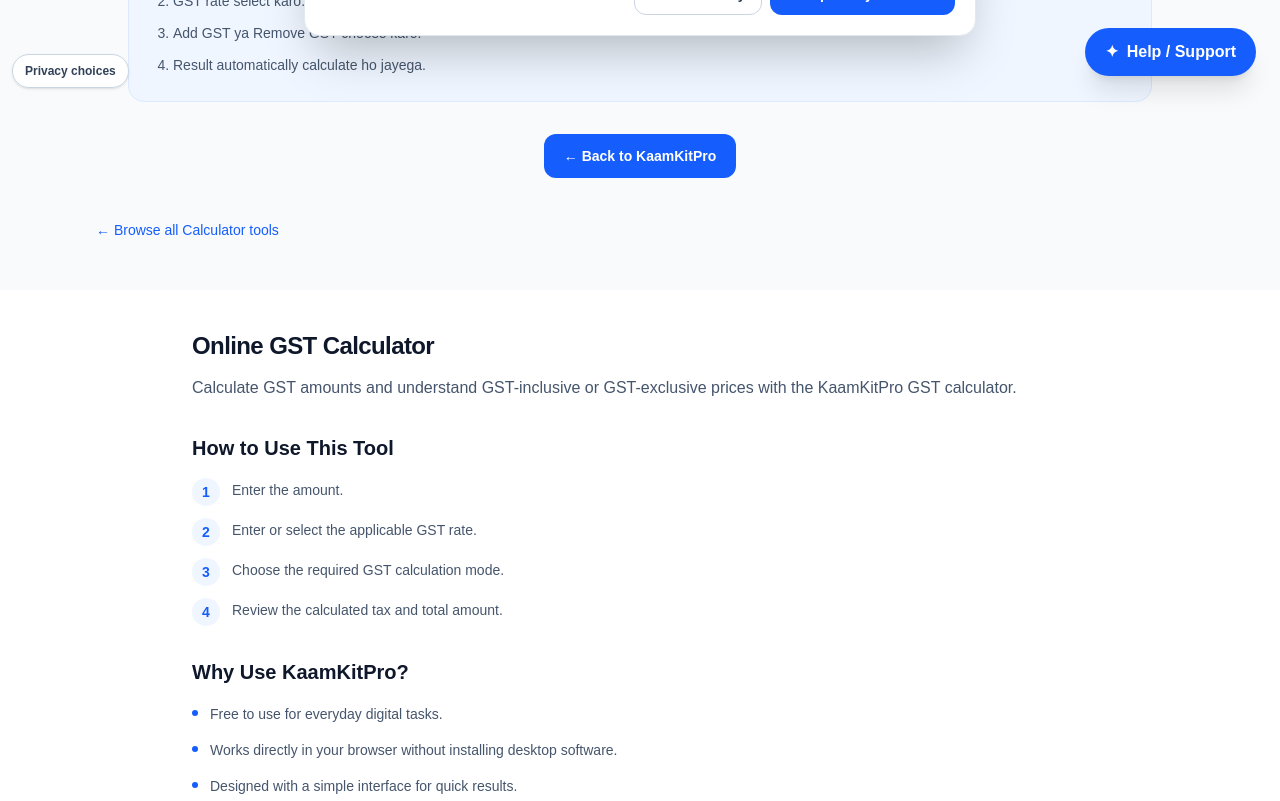
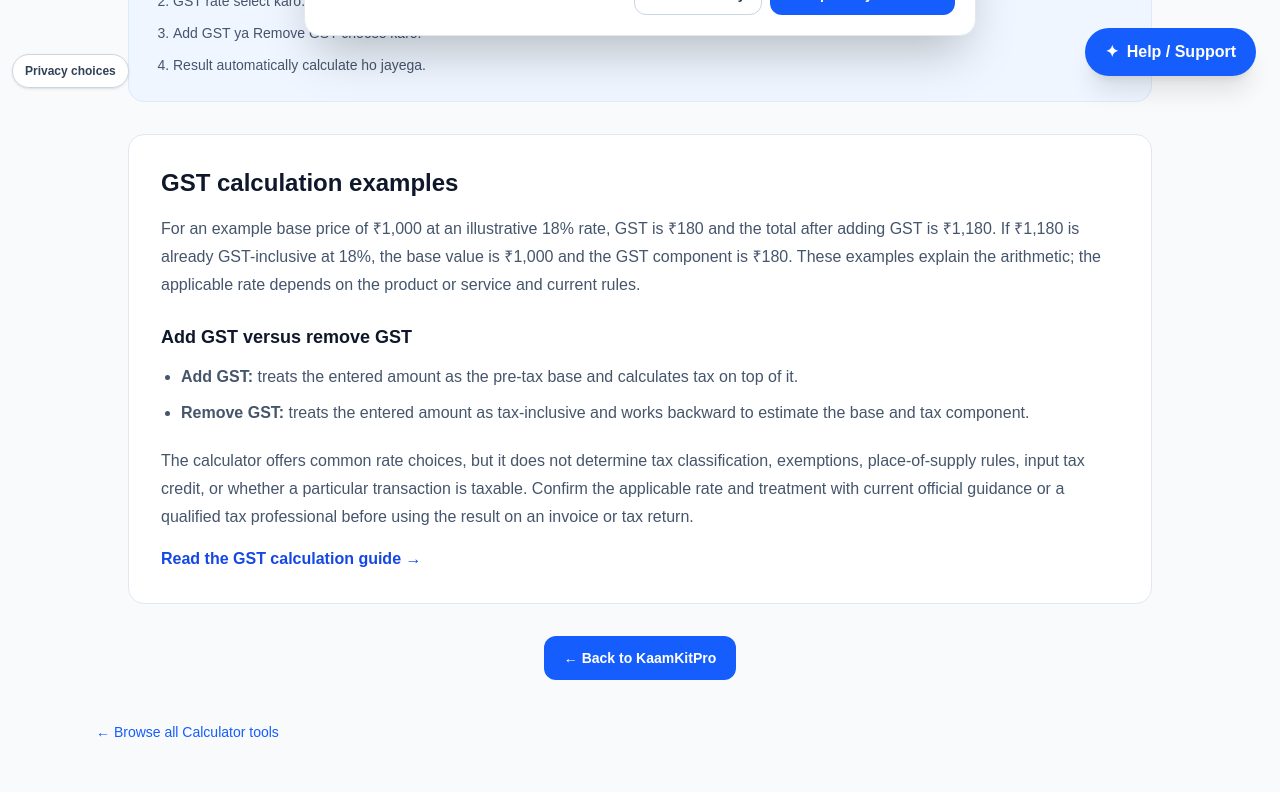
Before and after one commit to WellProSoftware/kaamkitpro, a Next.js app: page /tools/gst-calculator in a window 1280 px wide. Shown: the part 700-1501 px from the top of the page. Built offline with nearby package versions, Linux system fonts and the light colour scheme.

Commit message:
content: explain calculator assumptions and image compression choices

```diff
--- a/src/app/tools/gst-calculator/page.tsx
+++ b/src/app/tools/gst-calculator/page.tsx
@@ -151,6 +151,22 @@ export default function GSTCalculatorPage() {
           </ol>
         </section>
 
+        <section className="mt-8 rounded-2xl border border-slate-200 bg-white p-6 sm:p-8">
+          <h2 className="text-2xl font-bold">GST calculation examples</h2>
+          <p className="mt-4 leading-7 text-slate-600">
+            For an example base price of ₹1,000 at an illustrative 18% rate, GST is ₹180 and the total after adding GST is ₹1,180. If ₹1,180 is already GST-inclusive at 18%, the base value is ₹1,000 and the GST component is ₹180. These examples explain the arithmetic; the applicable rate depends on the product or service and current rules.
+          </p>
+          <h3 className="mt-6 text-lg font-semibold">Add GST versus remove GST</h3>
+          <ul className="mt-3 list-disc space-y-2 pl-5 leading-7 text-slate-600">
+            <li><strong>Add GST:</strong> treats the entered amount as the pre-tax base and calculates tax on top of it.</li>
+            <li><strong>Remove GST:</strong> treats the entered amount as tax-inclusive and works backward to estimate the base and tax component.</li>
+          </ul>
+          <p className="mt-5 leading-7 text-slate-600">
+            The calculator offers common rate choices, but it does not determine tax classification, exemptions, place-of-supply rules, input tax credit, or whether a particular transaction is taxable. Confirm the applicable rate and treatment with current official guidance or a qualified tax professional before using the result on an invoice or tax return.
+          </p>
+          <a href="/guides/gst-calculator" className="mt-4 inline-block font-semibold text-blue-700 hover:underline">Read the GST calculation guide →</a>
+        </section>
+
         <div className="mt-8 text-center">
           <a
             href="/"
```
